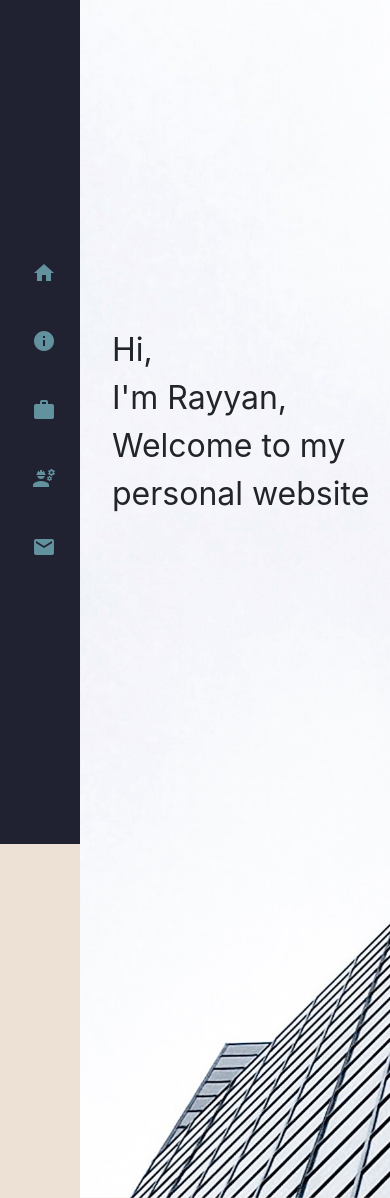
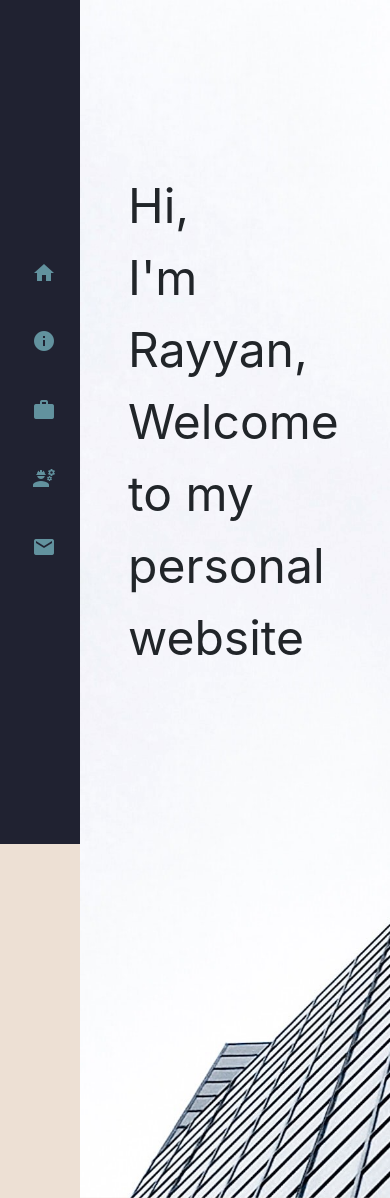
Before and after one commit to Relaxeddevil/RayyanWebsite, a Flask app: template Website/templates/home.html in a window 390 px wide; the page is wider, and only the part inside the window is pictured. Run offline with Flask 2, Linux system fonts and the light colour scheme; the template is opened without the code that fills it, so the values that code supplies are empty; some libraries are stand-ins or nearby versions.

Commit message:
testing responsiveness

```diff
--- a/Website/static/CSS/home.css
+++ b/Website/static/CSS/home.css
@@ -22,21 +22,4 @@ p {
     -ms-transform: translateY(-8%);
     transform: translateY(-8%);
 
-
 }
-
-@media only screen and (max-width: 500px) {
-
-    .home_text {
-        font-size:2rem;
-        padding-left: 1em;
-        margin: 0;
-        position: absolute;
-        top: 50%;
-        -ms-transform: translateY(-50%);
-        transform: translateY(-50%);
-
-
-}
-
-@media only screen and (max-width: 500px) {
```
